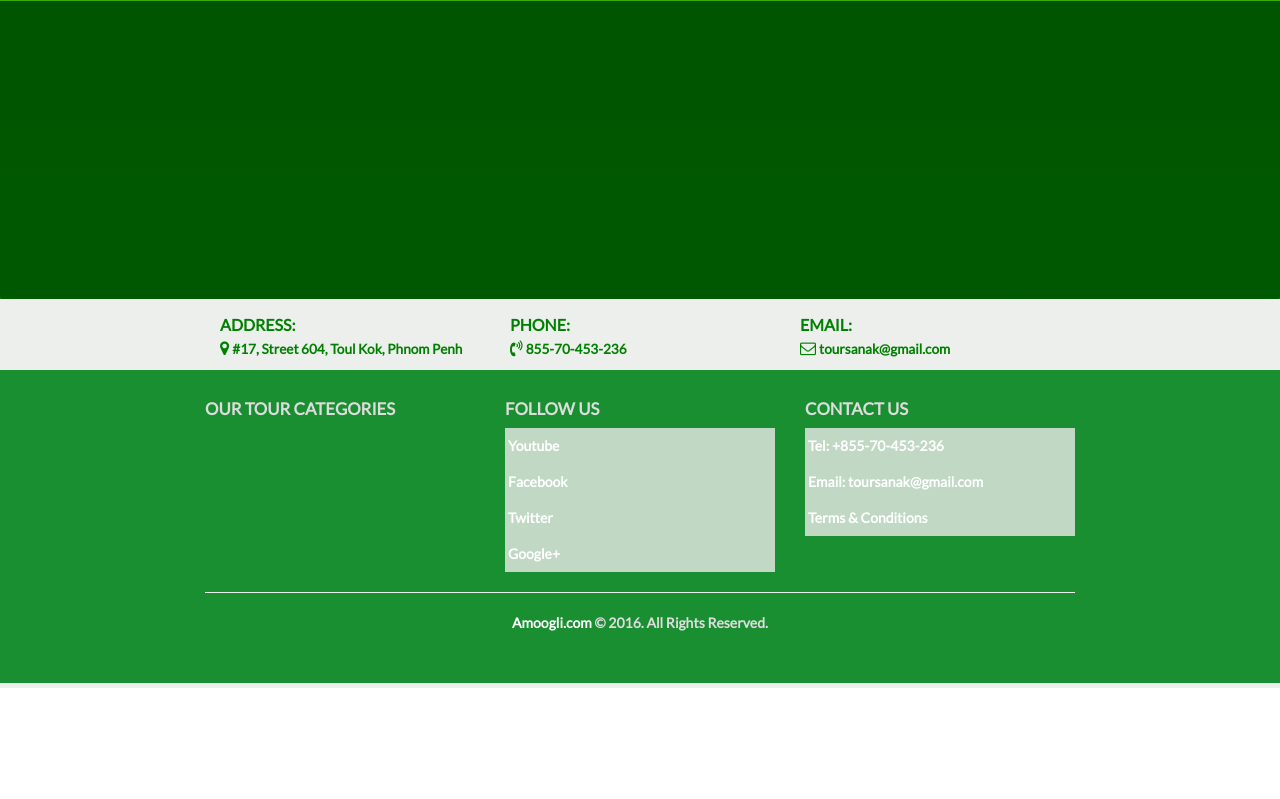
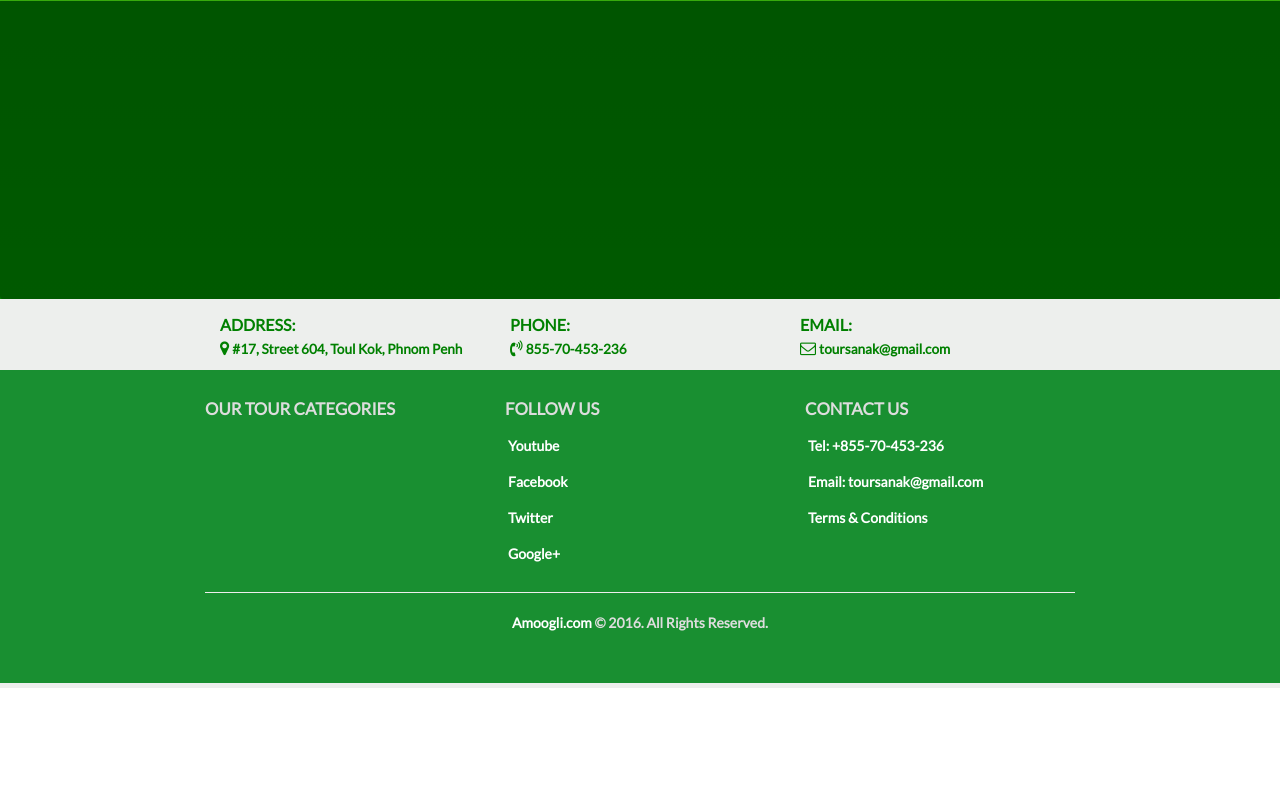
Before and after one commit to kimsal/toursanak-flask, a Flask app: page /1 in a window 1280 px wide. Shown: the part 51-850 px from the top of the page. Run offline with Flask 2, Linux system fonts and the light colour scheme; data that the repository does not hold is empty; some libraries are stand-ins or nearby versions.

Commit message:
add more background correction

```diff
--- a/static/toursanak/css/single.css
+++ b/static/toursanak/css/single.css
@@ -23,9 +23,9 @@ html,body {
     padding-top 				: 50px;
     border-radius 				: 3px;
 }
-.list {
+/*.list {
 	background-color 			: RGBA(234, 234, 234, 0.8);
-}
+}*/
 .contact {
 	padding-top 				: 10px;
 	padding-bottom 				: 10px;
```
